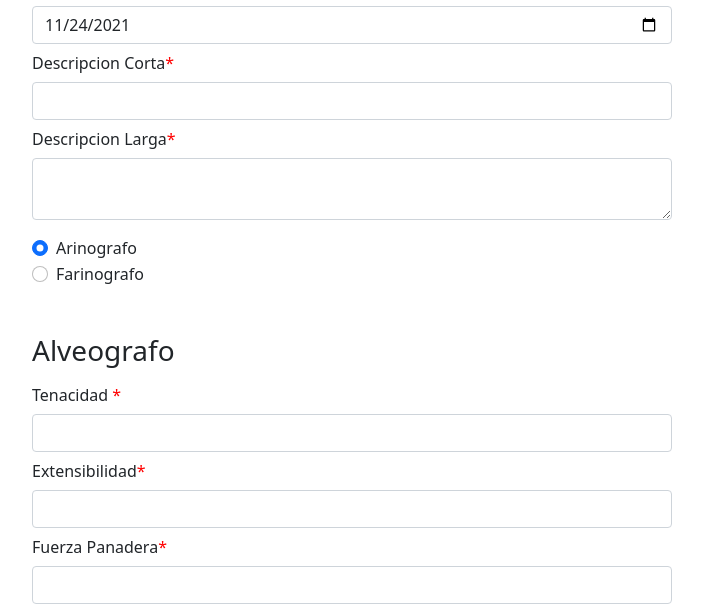
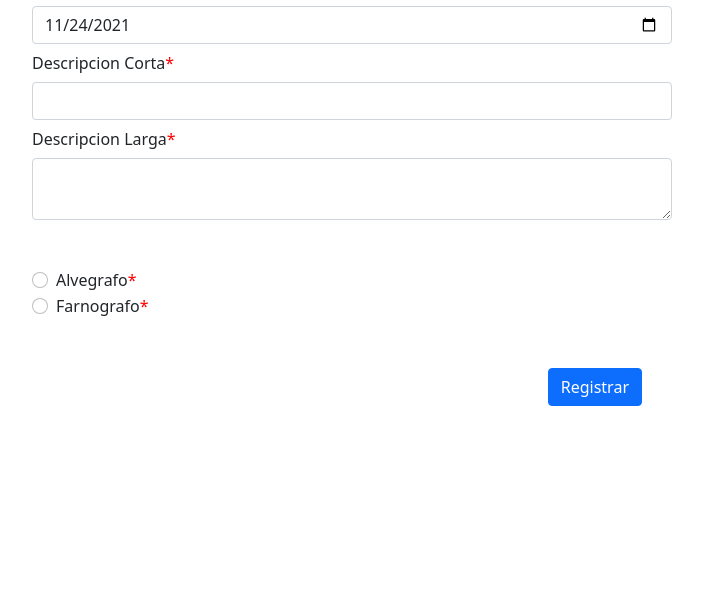
Before and after one commit to bryanvrgsc/sw_Proyecto_final, a Flask app: page /register/Equipo in a window 1280 px wide. Shown: the part 740-1348 px from the top of the page, without its empty margins (288-991 px from the left). After the commit the page ends 1146 px from the top, so only its background shows below. Run offline with Flask 2, Linux system fonts and the light colour scheme; a user stored in the database is signed in; some libraries are stand-ins or nearby versions.

Commit message:
Formulario de Equpo funcionando

```diff
--- a/webapp/__init__.py
+++ b/webapp/__init__.py
@@ -12,7 +12,6 @@ app.config['SECRET_KEY'] = os.urandom(24)
 # Database
 app.config['SQLALCHEMY_DATABASE_URI'] = "sqlite:///site.db"
 db = SQLAlchemy(app)
-
 bcrypt = Bcrypt(app)
 login_manager = LoginManager(app)
 login_manager.login_view = 'login'
--- a/webapp/forms.py
+++ b/webapp/forms.py
@@ -1,7 +1,6 @@
-from typing_extensions import Required
 from flask_wtf import FlaskForm
 from sqlalchemy.orm import defaultload
-from wtforms import StringField, PasswordField, BooleanField, IntegerField, DecimalField, TextAreaField, SelectField, FormField, FieldList
+from wtforms import StringField, PasswordField, BooleanField, IntegerField, DecimalField, TextAreaField, SelectField, FormField, FieldList, RadioField
 from datetime import datetime
 from wtforms.fields.simple import SubmitField
 from wtforms.form import Form
@@ -9,22 +8,6 @@ from wtforms.validators import DataRequired, EqualTo, Length, Email, ValidationE
 from wtforms.fields.html5 import  TelField, DateField
 from wtforms.widgets.html5 import NumberInput
 from webapp.models import *
-
-
-# class RequiredIf(Required):
-#     # a validator which makes a field required if
-#     # another field is set and has a truthy value
-
-#     def __init__(self, other_field_name, *args, **kwargs):
-#         self.other_field_name = other_field_name
-#         super(RequiredIf, self).__init__(*args, **kwargs)
-
-#     def __call__(self, form, field):
-#         other_field = form._fields.get(self.other_field_name)
-#         if other_field is None:
-#             raise Exception('no field named "%s" in form' % self.other_field_name)
-#         if bool(other_field.data):
-#             super(RequiredIf, self).__call__(form, field)
 
 
 
@@ -66,16 +49,21 @@ class RegisterAlveografo(Form):
 class RegiseterLab(FlaskForm):
     username = StringField('Usuario', validators=[DataRequired()])
     password = PasswordField('Contraseña', validators=[DataRequired()])
-    confirm_password = PasswordField('Confirmar Contraseña', validators=[DataRequired()])
+    confirm_password = PasswordField('Confirmar Contraseña', validators=[DataRequired(), EqualTo('password')])
     role = SelectField('Rol', validators=[DataRequired()],choices=[('user', 'Usuario'),('admin', 'Administrador')], default=('user', 'Usuario'))
     active = BooleanField('Usuario activo', validators=[DataRequired()]) #! Boolean
     submit = SubmitField('Registrar')
+
+    def validate_username(self,username):
+        user = Laboratorista.query.filter_by(username=username.data).first()
+        if user:
+            raise ValidationError("Ese Usuario ya existe. Por Favor Selecciona otro")
 
 
 class RegisterEquipo(FlaskForm):
     marca = StringField('Marca', validators=[DataRequired()])
     modelo = StringField('Modelo', validators=[DataRequired()])
-    serie = IntegerField('Serie', validators=[DataRequired()])
+    serie = StringField('Serie', validators=[DataRequired()])
     proveedor = StringField('Proveedor', validators=[DataRequired()])
     fecha_adquisicion = DateField("Fecha de Adquisición", validators=[DataRequired()], default=datetime.now())
     garantia = DateField("Fecha de Adquisición", validators=[DataRequired()], default=datetime.now())
@@ -83,6 +71,7 @@ class RegisterEquipo(FlaskForm):
     mantenimiento = DateField("Mantenimiento", validators=[DataRequired()], default=datetime.now())
     descripcionc = StringField('Descripcion Corta', validators=[DataRequired()])
     descripcionl = TextAreaField('Descripcion Larga', validators=[DataRequired(),Length(max=100)])
+    tipo = RadioField('Label', choices=[('alv','Alvegrafo'),('far','Farnografo')], validators=[DataRequired()])
 
     alveografo = FormField(RegisterAlveografo)
     farinografo = FormField(RegisterFarinografo)
--- a/webapp/routes.py
+++ b/webapp/routes.py
@@ -12,8 +12,10 @@ from datetime import datetime
 from sqlalchemy.inspection import inspect
 import pdfkit, os, uuid
 
-def getLastID(tabla):
-    obj = session.query(tabla).order_by(tabla.id.desc()).first()
+def getLastId(Table):
+    obj = Table().query.all()
+    return obj[-1]
+
 
 def regOrden(form):
     orden = Orden(cantidad_solicitada=form.cantidad_solicitada.data, fecha_creada=form.fecha_creada.data, precio=form.precio.data)
@@ -31,38 +33,50 @@ def regLaboratorista(form):
     if form.password.name =="password":
         hashed_password = bcrypt.generate_password_hash(form.password.data).decode('utf-8')
     user = Laboratorista(username=form.username.data, password=hashed_password, role=form.role.data, active=form.active.data)
-
     db.session.add(user)
     db.session.commit()
-
     return{"message": f"El usuario {user.username} ha sido registrado con exito" , "type": "success"}
 
 
 def regEquipo(form):
     equipo = EquipoLab(marca=form.marca.data, modelo=form.modelo.data, serie=form.serie.data, proveedor=form.proveedor.data, fecha_adquisicion=form.fecha_adquisicion.data, garantia=form.garantia.data, ubicacion=form.ubicacion.data, mantenimiento=form.mantenimiento.data, descripcionc=form.descripcionc.data, descripcionl=form.descripcionl.data)
-    return equipo
+
+
+    if form.tipo.data == "alv":
+        alveografo = regAlveografo(form.alveografo)
+        db.session.add(alveografo)
+        new_alv_id = str(getLastId(Alveografo).id_alv)
+        equipo.id_alv = new_alv_id
+    elif form.tipo.data == "far":
+        farinografo = regFarinografo(form.farinografo)
+        db.session.add(farinografo)
+        new_far_id =  str(getLastId(Farinografo).id_far)
+        equipo.id_far = new_far_id
+
+    db.session.add(equipo)
+    db.session.commit()
+    return{"message": f"El equipo {equipo.marca} ha sido registrado con exito" , "type": "success"}
+
 
 def regCliente(form):
     cliente = Cliente(rfc=form.rfc.data, nombre=form.nombre.data, apellido=form.apellido.data, domicilio=form.domicilio.data, ncontacto=form.ncontacto.data, personalizado_far=form.personalizado_far.data, personalizado_alv=form.personalizado_alv.data)
 
+
     if cliente.personalizado_alv == True:
         alveografo = regAlveografo(form.alveografo)
         db.session.add(alveografo)
-        obj = Alveografo().query.all()
-        new_alv_id =  str(obj[-1].id_alv)
+        new_alv_id = str(getLastId(Alveografo).id_alv)
         cliente.id_alv = new_alv_id
 
 
     if cliente.personalizado_far == True:
         farinografo = regFarinografo(form.farinografo)
         db.session.add(farinografo)
-        obj = Farinografo().query.all()
-        new_far_id =  str(obj[-1].id_far)
+        new_far_id =  str(getLastId(Farinografo).id_far)
         cliente.id_far = new_far_id
 
     db.session.add(cliente)
     db.session.commit()
-
 
     return{"message": f"{cliente.nombre} ha sido registrado con exito" , "type": "success"}
 
--- a/webapp/static/css/style.css
+++ b/webapp/static/css/style.css
@@ -215,5 +215,10 @@ input:focus::placeholder {
 
 .required::after{
     content:"*";
-    color:#ff0000
+    color:#ff0000;
 }
+
+.nr::after{
+    content:"" !important ;
+    color:#ff000000 !important;
+}
--- a/webapp/templates/formularios/equipo.html
+++ b/webapp/templates/formularios/equipo.html
@@ -18,18 +18,11 @@
     {{render_field(form.descripcionc, "form-group", "col-form-label", "form-control" )}}
     {{render_field(form.descripcionl, "form-group", "col-form-label", "form-control" )}}
 
-    <div class="form-check mt-3">
-        <input class="form-check-input" onclick="doStuff()" value="arinografo" type="radio" name="flexRadioDefault" id="flexRadioDefault1" checked>
-        <label class="form-check-label" for="flexRadioDefault1">
-          Arinografo
-        </label>
-      </div>
-      <div class="form-check">
-        <input class="form-check-input" onclick="doStuff()" value="farinografo" type="radio" name="flexRadioDefault" id="flexRadioDefault2">
-        <label class="form-check-label" for="flexRadioDefault2">
-          Farinografo
-        </label>
-      </div>
+    <div class="form-group mt-5">
+      {% for radio in form.tipo %}
+      {{render_field(radio, "form-check", "form-check-label", "form-check-input" , "doStuff()")}}
+      {% endfor %}
+    </div>
 
     <div id="alveografo" class="mt-5">
         <h3>Alveografo</h3>
@@ -55,13 +48,12 @@
 
 <script>
     function doStuff(){
-        var value = document.querySelector('input[name="flexRadioDefault"]:checked').value;
-
-        if(value == "arinografo"){
+        var value = document.querySelector('input[name="tipo"]:checked').value;
+        if(value == "alv"){
             document.getElementById("alveografo").style.display = "block";
             document.getElementById("farinografo").style.display = "none";
         }
-        else if(value == "farinografo"){
+        else if(value == "far"){
             document.getElementById("farinografo").style.display = "block";
             document.getElementById("alveografo").style.display = "none";
         }
```
Also changed, not shown: webapp/site.db.
